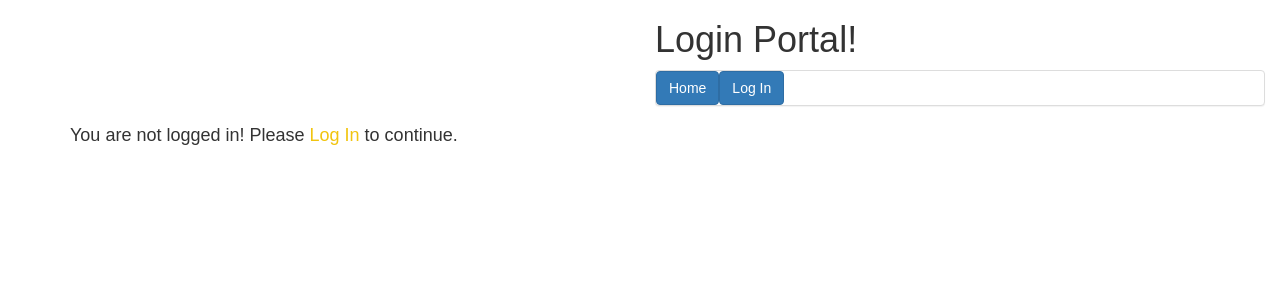
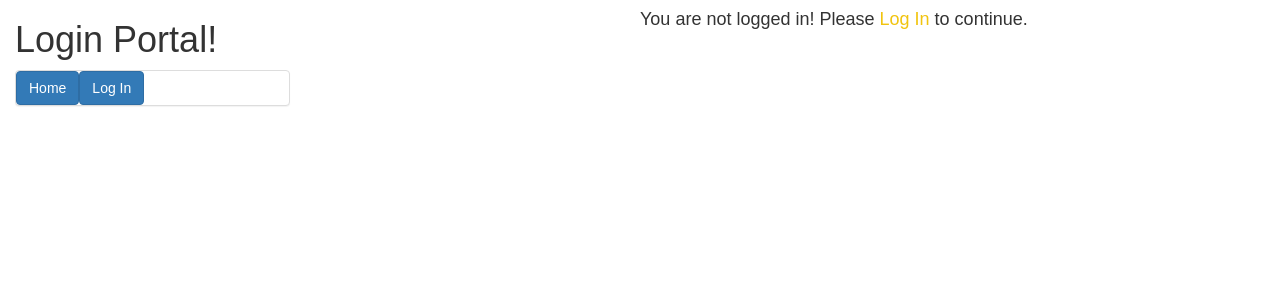
Before and after one commit to canlas1/testing-component, a React (Create React App) app: page /home in a window 1280 px wide. Shown: the top 300 px of the page. Built offline with nearby package versions, Linux system fonts and the light colour scheme; what auth0-js would draw is missing.

Commit message:
still trying to deploy

```diff
--- a/src/App.js
+++ b/src/App.js
@@ -28,7 +28,9 @@ class App extends Component {
   render() {
     const { isAuthenticated } = this.props.auth;
     return (
-      <div className="col-md-6 col-md-offset-6">
+      <div className="col-md-6 col-md-center-6">
+      <Row className="col-md-6 col-md-center-6">
+
         <h1 className="login-brand-text">Login Portal!</h1>
 
         <Panel header className="login-panel">
@@ -80,6 +82,8 @@ class App extends Component {
          </Form>
 
       </Panel>
+      </Row>
+
 
     </div>
     );
--- a/src/Auth/Auth.js
+++ b/src/Auth/Auth.js
@@ -7,7 +7,7 @@ export default class Auth {
   auth0 = new auth0.WebAuth({
     domain: 'auththis.auth0.com',
     clientID: '49zmmUdiwD3dbEz4tqaWqjVVxalSRAeT',
-    redirectUri: 'https://energy-logan-testing-component.herokuapp.com/callback',
+    redirectUri: 'http://localhost:3000' | 'https://energy-logan-testing-component.herokuapp.com/' | 'https://energy-logan-testing-component.herokuapp.com/callback',
     audience: 'https://auththis.auth0.com/userinfo',
     responseType: 'token id_token',
     scope: 'openid profile',
--- a/src/Auth/auth0-variables.js
+++ b/src/Auth/auth0-variables.js
@@ -1,7 +1,7 @@
 export const AUTH_CONFIG = {
   domain: 'auththis.auth0.com',
   clientId: '49zmmUdiwD3dbEz4tqaWqjVVxalSRAeT',
-  callbackUrl: 'http://localhost:3000/callback'|'https://energy-logan-testing-component.herokuapp.com/callback',
+  callbackUrl: 'http://localhost:3000/callback'|'https://energy-logan-testing-component.herokuapp.com/' | 'https://energy-logan-testing-component.herokuapp.com/callback',
   apiUrl: 'http://auththis.com'
 }
 
```
